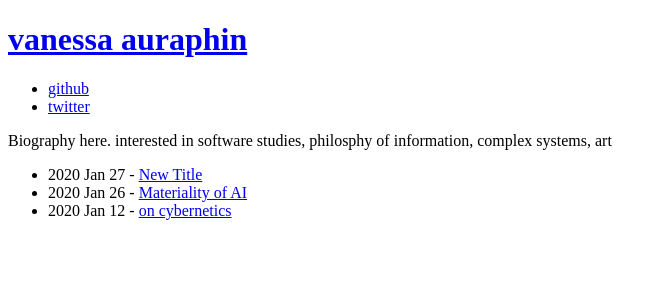
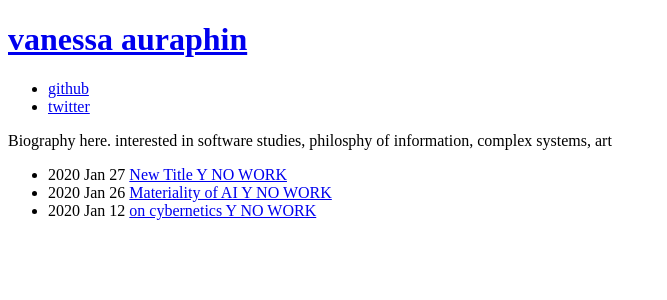
Before and after one commit to litepalette/litepalette.github.io, a Jekyll site: the page built from blog/index.html, in a window 1280 px wide. Shown: the top 300 px of the page, without its empty margins (0-667 px from the left). Built offline with Jekyll 4.4.1, drawn with Linux system fonts in a browser that asks for light colours.

Commit message:
Update index.html

```diff
--- a/blog/index.html
+++ b/blog/index.html
@@ -4,10 +4,11 @@ layout: default
 
 <div class="blog">
     <ul>
-        {% for post in site.posts %}
+         <!--   {% for post in site.posts %} -->
         <li>
-            <span class="date">{{ post.date | date: '%Y %b %d' }}</span> - <a href="{{site.baseurl}}{{post.url}}">{{ post.title }}</a>
+            <span class="date">{{ post.date | date: '%Y %b %d' }}</span>
+            <a href="{{site.baseurl}}{{post.url}}">{{ post.title }} Y NO WORK </a>
         </li>
-        {% endfor %}
+       <!-- {% endfor %} -->
     </ul>
 </div>
```
